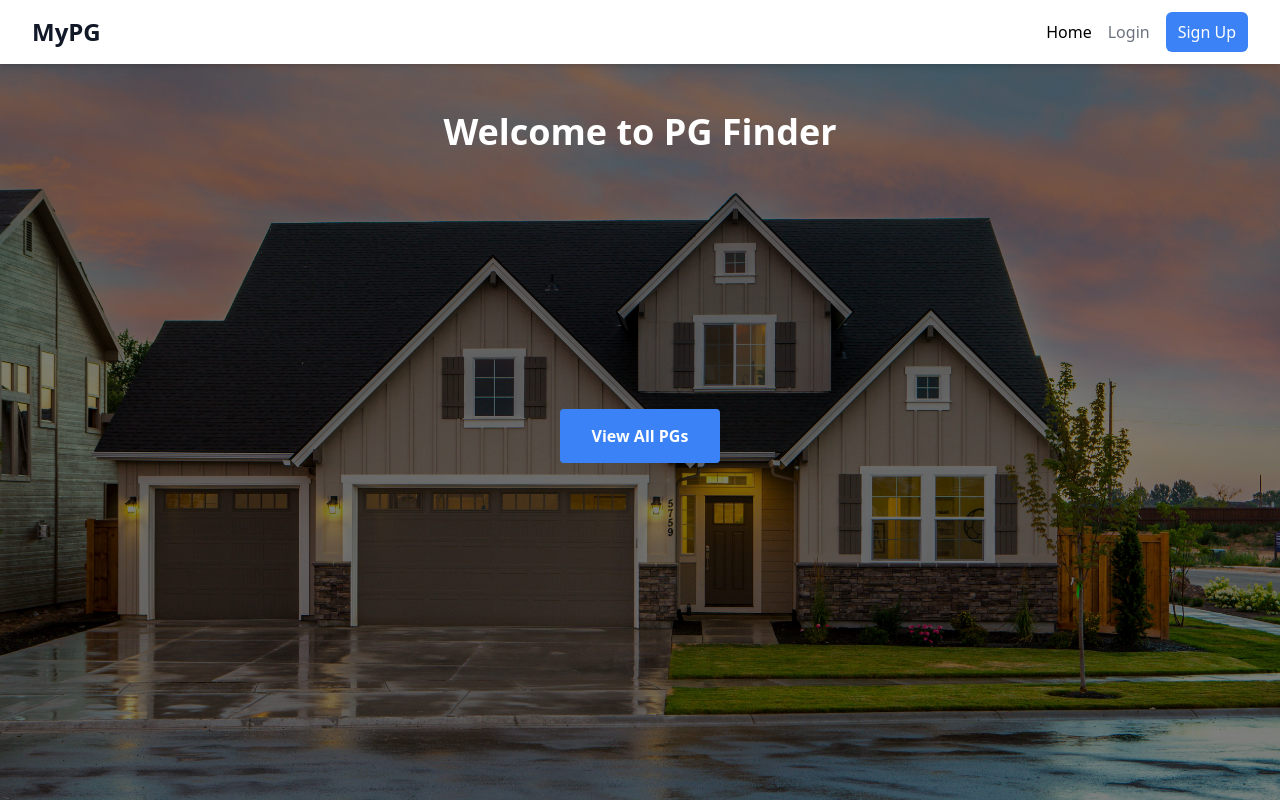
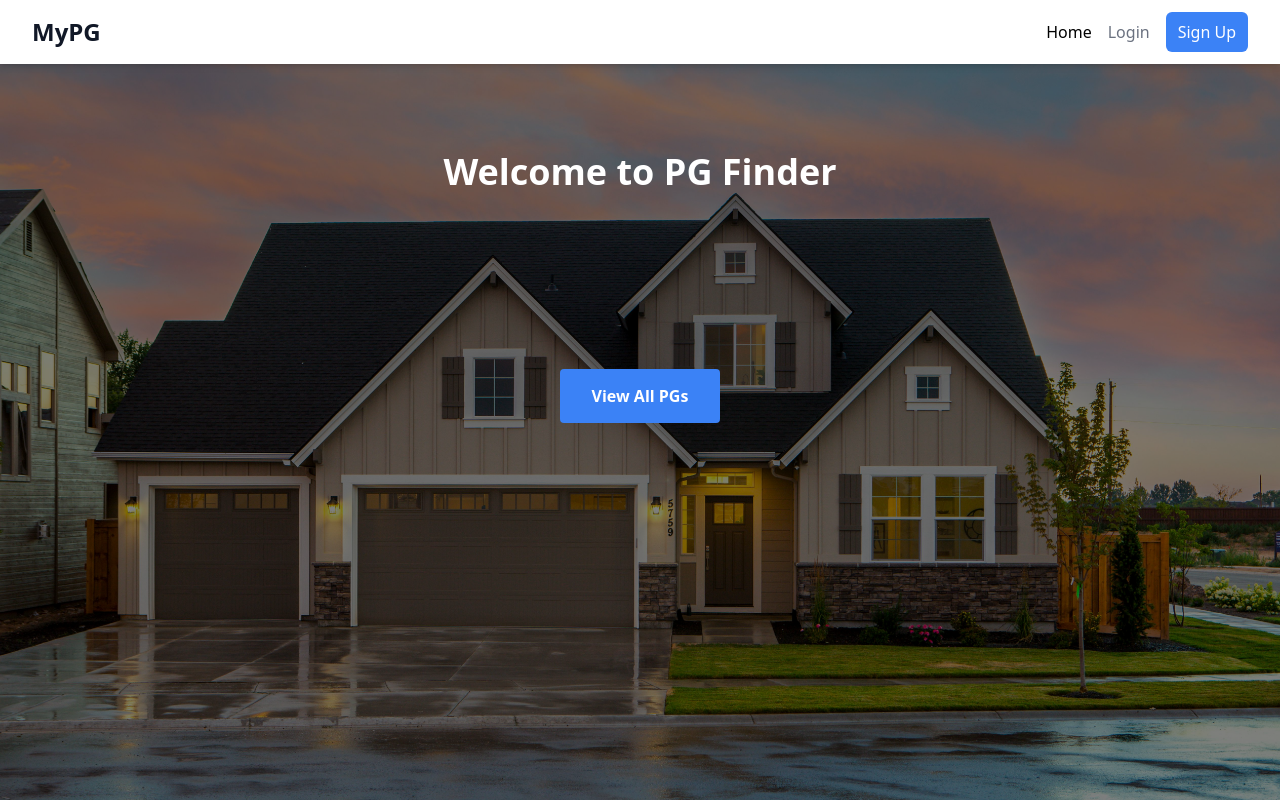
Before and after one commit to abhi9472/Pg_Frontend, a React (Vite) app: page / in a window 1280 px wide. Built offline with nearby package versions, Linux system fonts and the light colour scheme.

Commit message:
home Detail page added

```diff
--- a/src/Pages/Home.jsx
+++ b/src/Pages/Home.jsx
@@ -11,7 +11,7 @@ export const Home = () => {
       />
       <div className="absolute inset-0 bg-black bg-opacity-50 flex pb-60 items-center justify-center">
         <div className="text-center">
-          <h1 className="text-4xl font-bold text-white pb-60 mb-8">Welcome to PG Finder</h1>
+          <h1 className="text-4xl font-bold text-white pb-40 mb-8">Welcome to PG Finder</h1>
           <Link to="/allpg" className=" text-white font-bold bg-blue-500 px-8  py-4 rounded">
             View All PGs
           </Link>
--- a/src/Pages/HomeDetail.jsx
+++ b/src/Pages/HomeDetail.jsx
@@ -61,7 +61,7 @@ export const HomeDetails = () => {
 
   return (
     <div className="p-6">
-      <h1 className="text-2xl font-bold mb-4">Home Details</h1>
+      <h1 className="text-2xl font-bold mb-4 pt-10">Home Details</h1>
 
       {/* Grid layout for images */}
       <div className="grid grid-cols-1 sm:grid-cols-2 lg:grid-cols-3 gap-4 mb-6">
```
